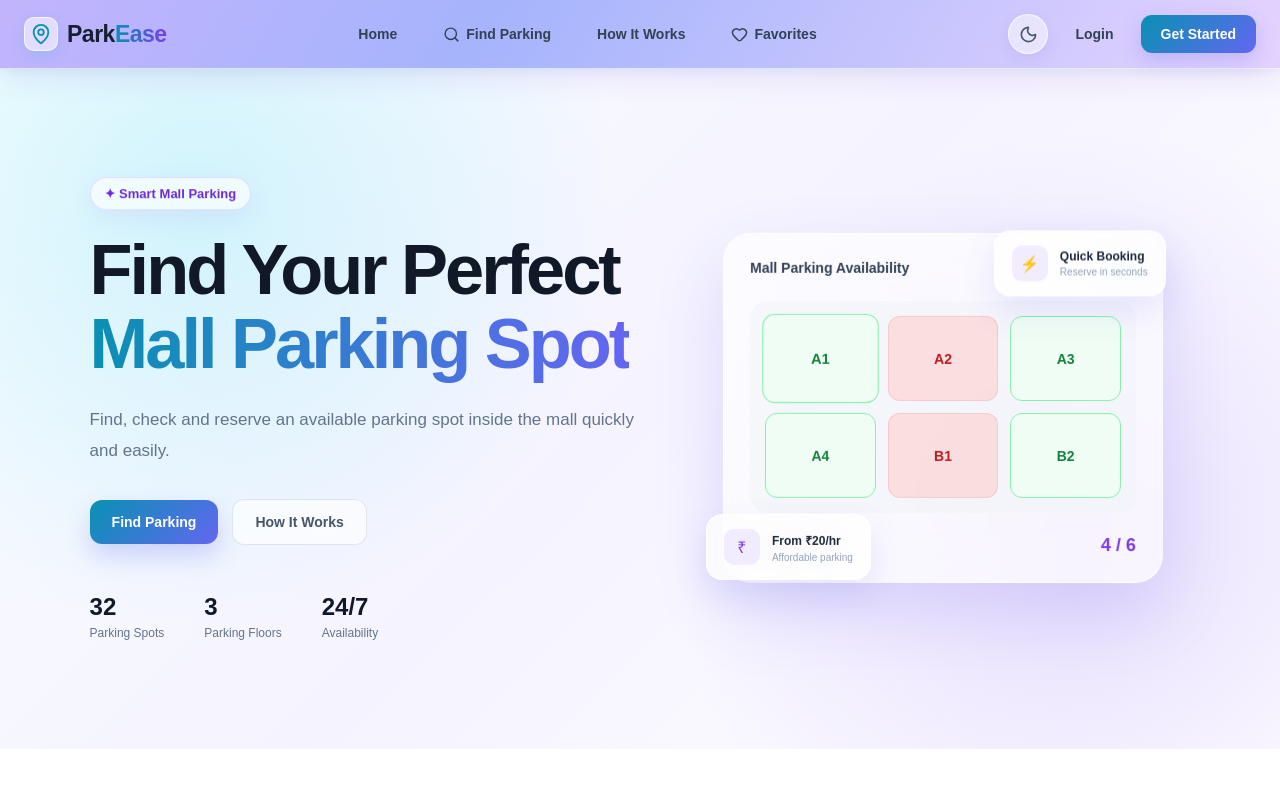
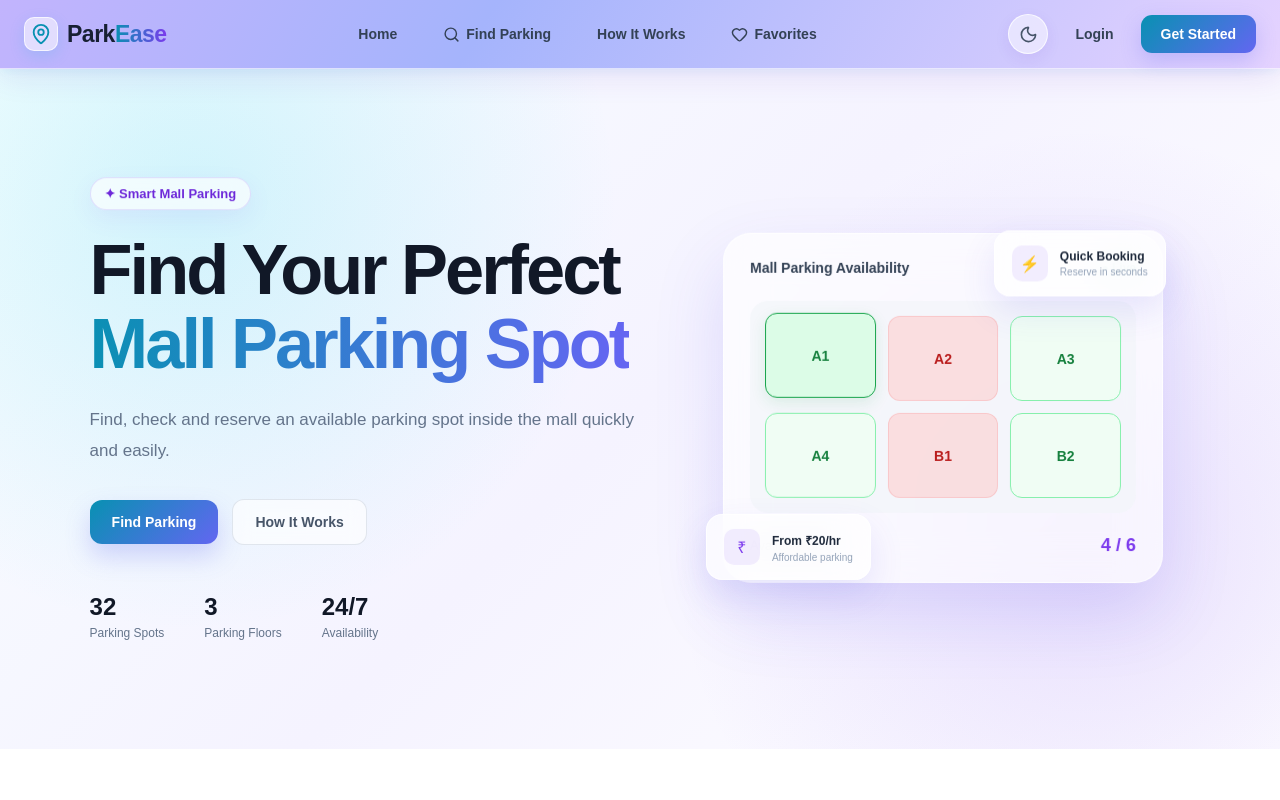
Before and after one commit to dibeyendu-dev/smart-parking-system, a React (Vite) app: page / in a window 1280 px wide. In both pictures the pointer is over the element "A1". Shown: the top 800 px of the page. Built offline with nearby package versions, Linux system fonts and the light colour scheme.

Commit message:
Parking Slots Card css part 5 added

```diff
--- a/src/css/FindParking.css
+++ b/src/css/FindParking.css
@@ -397,3 +397,10 @@
     background: #f0fdf4;
     color: #15803d;
 }
+/* Available Hover */
+.parking-slot.available:hover {
+    border-color: #16a34a;
+    background: #dcfce7;
+    transform: translateY(-3px);
+    box-shadow: 0 5px 15px rgba(22, 163, 74, 0.12);
+}
```
